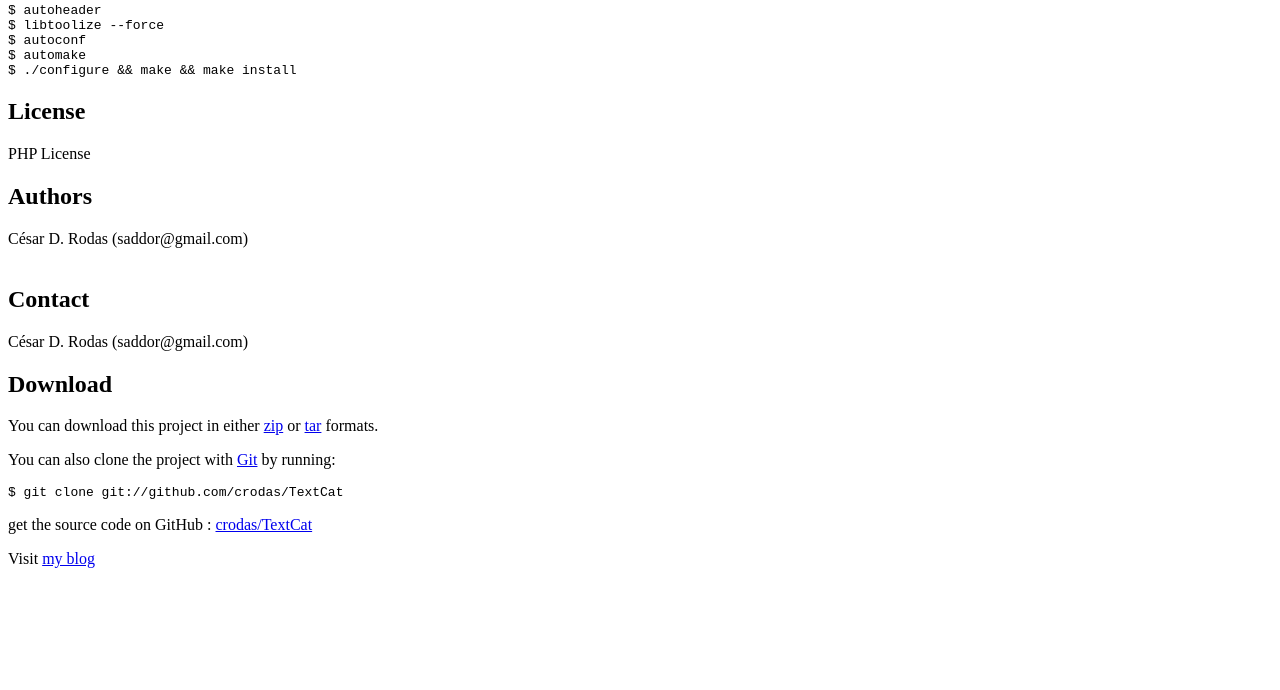
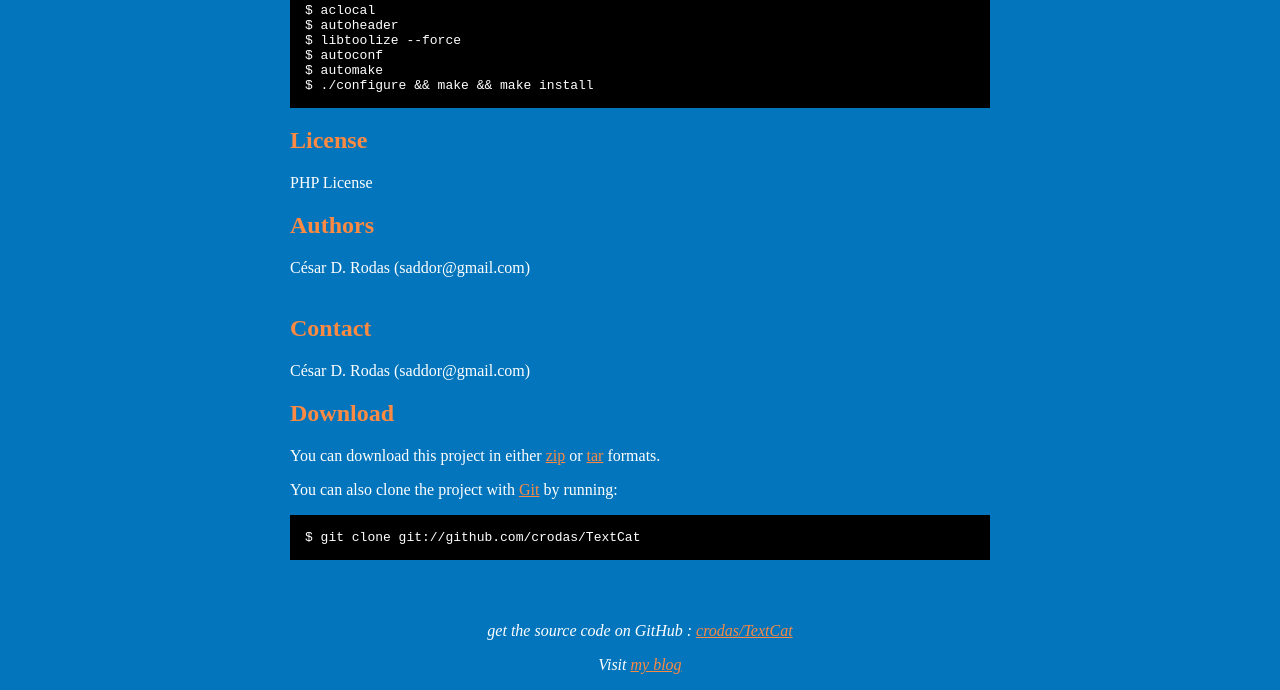
Before and after one commit to crodas/TextCat, a plain HTML site: page index.html in a window 1280 px wide. Shown: the part 324-1014 px from the top of the page. Before the commit the page ends 908 px from the top, so only its background shows below. Drawn offline with Linux system fonts and the light colour scheme.

Commit message:
Fixed css issue

```diff
--- a/index.html
+++ b/index.html
@@ -6,7 +6,7 @@
 	<meta http-equiv="Content-Type" content="text/html; charset=utf-8"/>
 
 	<title>crodas/TextCat @ GitHub</title>
-    <link src="/TextCat/style.css" media="screen" rel="stylesheet" type="text/css" />
+    <link href="/TextCat/style.css" media="screen" rel="stylesheet" type="text/css" />
 </head>
 
 <body>
```
